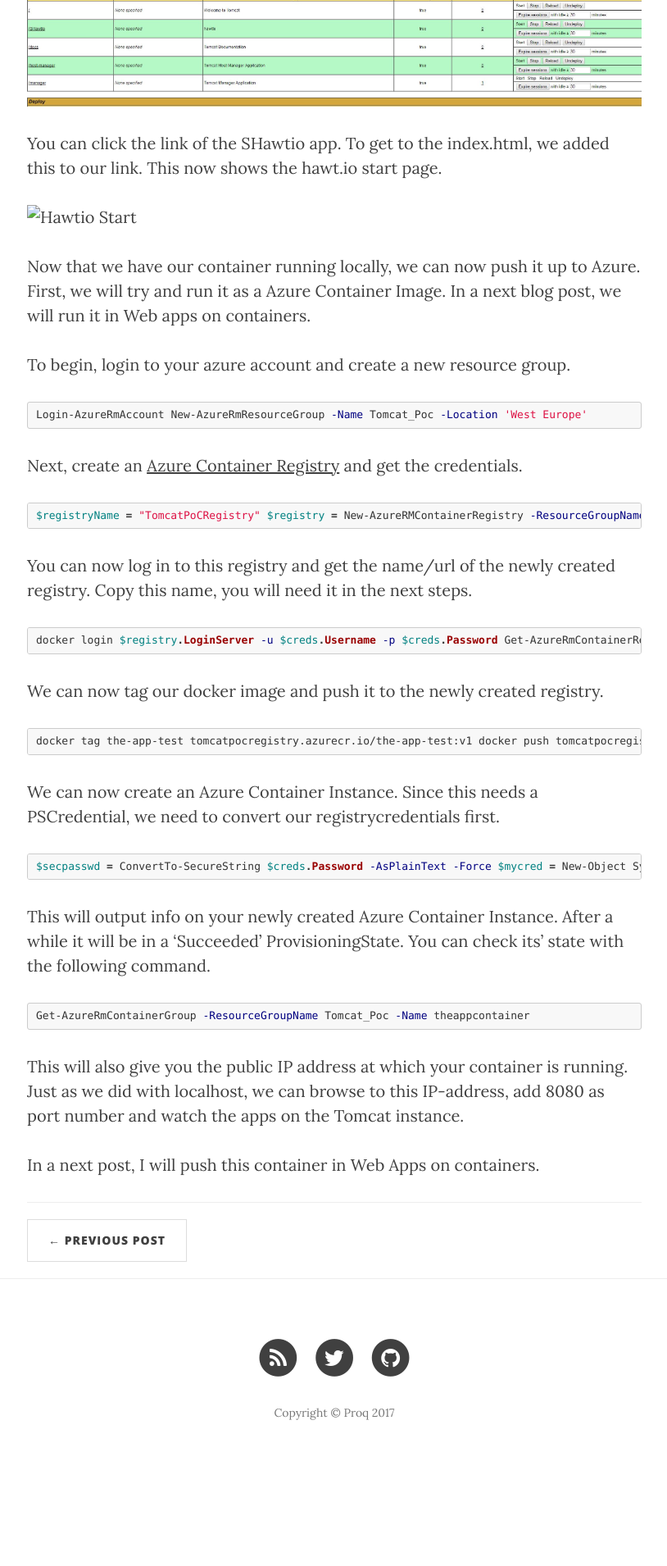
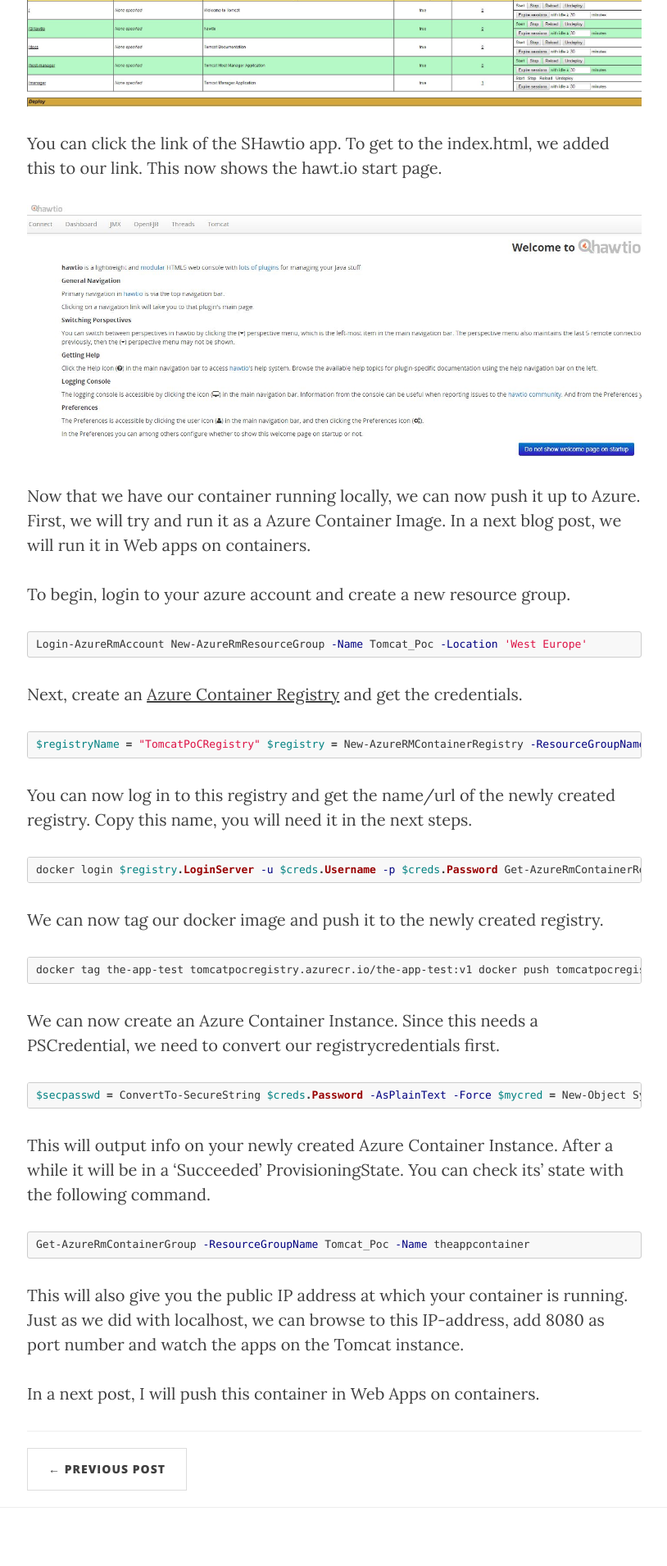
Before and after one commit to vermegi/vermegi.github.io, a Jekyll site: the page built from _posts/2017-12-20-tomcat-container-on-azure.markdown, in a window 1280 px wide. Shown: the part 2992-4902 px from the top of the page at 82% size, without its empty margins (232-1046 px from the left). Built offline with Jekyll 4.4.1, drawn with Linux system fonts in a browser that asks for light colours; nearby versions of some CDN libraries; before the commit the page ends 4791 px from its top, so only the background shows below that.

Commit message:
new content

```diff
--- a/_posts/2017-12-20-tomcat-container-on-azure.markdown
+++ b/_posts/2017-12-20-tomcat-container-on-azure.markdown
@@ -93,15 +93,15 @@
 
 You can now connect to this running container on port 8080. You can connect with the tomcatadmin user that's in the tomcat-users file. This will give you the Tomcat admin page.
 
-![Tomcat Admin]({{ "assets/tomcatadmin.jpg" | absolute_url }})
+![Tomcat Admin]({{ "assets/tomcatadmin.JPG" | absolute_url }})
 
 You can click the 'Manager App' button. This will show you the apps running on your Tomcat server.
 
-![Tomcat Apps]({{ "assets/tomcatapp.jpg" | absolute_url }})
+![Tomcat Apps]({{ "assets/tomcatapp.JPG" | absolute_url }})
 
 You can click the link of the SHawtio app. To get to the index.html, we added this to our link. This now shows the hawt.io start page.
 
-![Hawtio Start]({{ "assets/hawtio.jpg" | absolute_url }})
+![Hawtio Start]({{ "assets/hawtio.JPG" | absolute_url }})
 
 Now that we have our container running locally, we can now push it up to Azure. First, we will try and run it as a Azure Container Image. In a next blog post, we will run it in Web apps on containers.
 
```
Also changed, not shown: assets/hawtio.JPG (renamed from img/hawtio.JPG).
